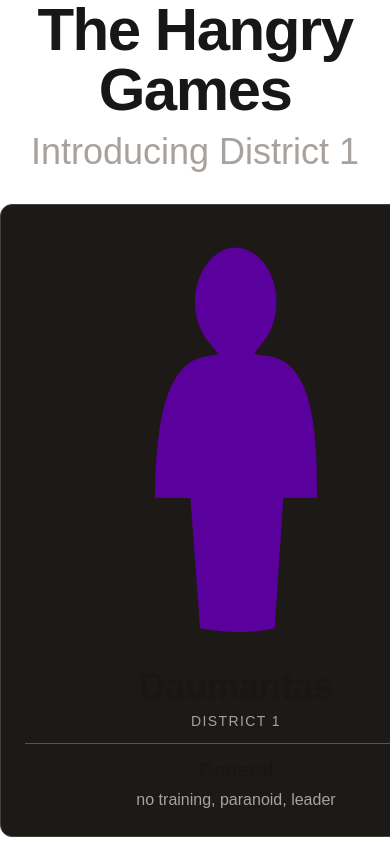
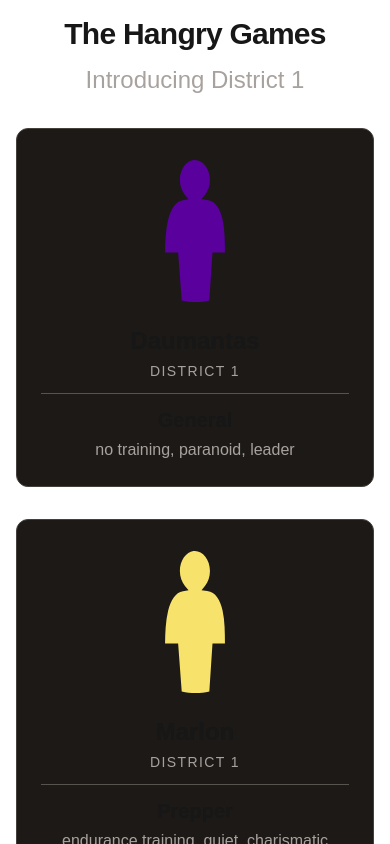
Before and after one commit to Illuminatus23/hangry-games, a Next.js app: page /intro in a window 390 px wide. Shown: the top 844 px of the page. Built offline with nearby package versions, Linux system fonts and the light colour scheme.

Commit message:
documenting functions and responsive style fixes

```diff
--- a/src/app/components/playerIntros.js
+++ b/src/app/components/playerIntros.js
@@ -9,7 +9,7 @@ export default function PlayerIntros({ players, district }) {
   const districtPlayers = players.filter(p => p.district === Number(district));
 
   return (
-    <div className="flex gap-8 w-full overflow-hidden">
+    <div className="flex flex-col sm:flex-row gap-8 w-full overflow-hidden">
       {districtPlayers.map((player, idx) => (
         <motion.div
           key={`${district}-${player.id}`}
@@ -18,8 +18,8 @@ export default function PlayerIntros({ players, district }) {
           animate={{ x: 0, opacity: 1 }}
           transition={{ type: "spring", stiffness: 80, damping: 16, delay: idx * 0.1 }}
         >
-          <GiPerson style={{ fontSize: '50vh' }} fill={player.color} />
-          <h2 className="text-4xl font-bold mt-4">{player.name}</h2>
+          <GiPerson style={{ fontSize: 'min(50vh, 40vw)' }} fill={player.color} />
+          <h2 className="text-2xl sm:text-4xl font-bold mt-4">{player.name}</h2>
           <p className="text-stone-400 text-sm uppercase tracking-widest mt-1">District {player.district}</p>
           <hr className="border-stone-600 my-3 w-full" />
           <p className="text-xl font-semibold">{player.job}</p>
--- a/src/app/game/page.js
+++ b/src/app/game/page.js
@@ -68,15 +68,15 @@ export default function Game() {
   }, []);
 
   return (
-    <div className="grid sm:p-20 font-[family-name:var(--font-geist-sans)]">
+    <div className="grid p-4 sm:p-20 font-[family-name:var(--font-geist-sans)]">
       <header>
         <p className="text-4xl">The Hangry Games</p>
         <p className="text-2xl text-gray-600">Round {roundCount.toString()}</p>
         <p className="text-2xl text-gray-600">{players?.filter(p => p.health > 0).length.toString()} Players</p>
       </header>
-      <main className="grid grid-cols-4 2xl:grid-cols-5 gap-3">
+      <main className="grid grid-cols-1 md:grid-cols-4 2xl:grid-cols-5 gap-3">
         {mapHexes &&
-          <div className="col-span-3 2xl:col-span-4">
+          <div className="md:col-span-3 2xl:col-span-4">
             <HexMapAnimated mapHexes={mapHexes} players={players} round={roundCount} woundEvents={woundEvents} />
           </div>
         }
@@ -103,7 +103,7 @@ export default function Game() {
           </div>
         }
       </main>
-      <footer className="grid grid-cols-4 2xl:grid-cols-6 my-10">
+      <footer className="grid grid-cols-2 sm:grid-cols-4 2xl:grid-cols-6 my-10">
         {players && <PlayerList players={players} />}
       </footer>
     </div>
--- a/src/app/intro/page.js
+++ b/src/app/intro/page.js
@@ -26,17 +26,17 @@ export default function Intro() {
   if (!players) return null;
 
   return (
-    <div className="min-h-screen flex flex-col items-center sm:p-20 font-[family-name:var(--font-geist-sans)]">
+    <div className="min-h-screen flex flex-col items-center p-4 sm:p-20 font-[family-name:var(--font-geist-sans)]">
       <header className="text-center mb-8">
-        <p className="text-6xl font-bold tracking-tight">The Hangry Games</p>
-        <p className="text-stone-400 mt-3 text-4xl">Introducing District {district}</p>
+        <p className="text-3xl sm:text-6xl font-bold tracking-tight">The Hangry Games</p>
+        <p className="text-stone-400 mt-3 text-2xl sm:text-4xl">Introducing District {district}</p>
       </header>
 
       <main className="w-full">
         <PlayerIntros players={players} district={district} />
       </main>
 
-      <div className="flex gap-4 mt-10">
+      <div className="flex flex-wrap justify-center gap-4 mt-10">
         <button
           className="bg-stone-700 hover:bg-stone-600 text-white font-bold py-2 px-6 rounded-lg transition-colors disabled:opacity-40 disabled:cursor-not-allowed"
           onClick={() => setDistrict(d => d - 1)}
--- a/src/app/page.js
+++ b/src/app/page.js
@@ -30,9 +30,9 @@ export default function Home() {
   const isFormView = view === 'customize-form';
 
   return (
-    <div className={`min-h-screen flex flex-col sm:p-20 font-[family-name:var(--font-geist-sans)] ${isFormView ? '' : 'items-center justify-center'}`}>
+    <div className={`min-h-screen flex flex-col p-4 sm:p-20 font-[family-name:var(--font-geist-sans)] ${isFormView ? '' : 'items-center justify-center'}`}>
       <header className="text-center mb-10">
-        <p className="text-6xl font-bold tracking-tight">The Hangry Games</p>
+        <p className="text-3xl sm:text-6xl font-bold tracking-tight">The Hangry Games</p>
         <p className="text-stone-400 mt-3 text-lg">May the Hanger be ever in your favor.</p>
       </header>
 
--- a/src/app/results/page.js
+++ b/src/app/results/page.js
@@ -63,13 +63,13 @@ export default function Results() {
   const isTopThree = place <= 3;
 
   return (
-    <div className="min-h-screen flex flex-col sm:p-20 font-[family-name:var(--font-geist-sans)]">
+    <div className="min-h-screen flex flex-col p-4 sm:p-20 font-[family-name:var(--font-geist-sans)]">
       <header className="text-center mb-8">
-        <p className="text-6xl font-bold tracking-tight">The Hangry Games</p>
-        <p className="text-stone-400 mt-3 text-2xl">Final Results</p>
+        <p className="text-3xl sm:text-6xl font-bold tracking-tight">The Hangry Games</p>
+        <p className="text-stone-400 mt-3 text-lg sm:text-2xl">Final Results</p>
       </header>
 
-      <main className="flex gap-8 w-full flex-1">
+      <main className="flex flex-col md:flex-row gap-8 w-full flex-1">
         {/* Left: player card */}
         <motion.div
           key={`card-${player.id}`}
@@ -78,8 +78,8 @@ export default function Results() {
           animate={{ x: 0, opacity: 1 }}
           transition={{ type: 'spring', stiffness: 80, damping: 16 }}
         >
-          <GiPerson style={{ fontSize: '50vh' }} fill={player.color} />
-          <h2 className="text-4xl font-bold mt-4">{player.name}</h2>
+          <GiPerson style={{ fontSize: 'min(50vh, 40vw)' }} fill={player.color} />
+          <h2 className="text-2xl sm:text-4xl font-bold mt-4">{player.name}</h2>
           <p className="text-stone-400 text-sm uppercase tracking-widest mt-1">District {player.district}</p>
           <hr className="border-stone-600 my-3 w-full" />
           <p className="text-xl font-semibold">{player.job}</p>
@@ -98,12 +98,12 @@ export default function Results() {
         >
           {isTopThree ? (
             <div className={`border-2 rounded-xl p-6 ${placeConfig.banner}`}>
-              <p className={`text-5xl font-bold ${placeConfig.text}`}>
+              <p className={`text-3xl sm:text-5xl font-bold ${placeConfig.text}`}>
                 {placeConfig.icon}{placeConfig.label}
               </p>
             </div>
           ) : (
-            <p className="text-4xl font-bold text-stone-400">{ordinal(place)}</p>
+            <p className="text-2xl sm:text-4xl font-bold text-stone-400">{ordinal(place)}</p>
           )}
 
           <div className="bg-stone-900 border border-stone-700 rounded-xl p-6 flex flex-col gap-4">
@@ -140,7 +140,7 @@ export default function Results() {
         </motion.div>
       </main>
 
-      <div className="flex gap-4 mt-10 justify-center">
+      <div className="flex flex-wrap gap-4 mt-10 justify-center">
         <button
           className="bg-stone-700 hover:bg-stone-600 text-white font-bold py-2 px-6 rounded-lg transition-colors disabled:opacity-40 disabled:cursor-not-allowed"
           onClick={() => setIdx(i => i - 1)}
--- a/src/tools/combatCycle.js
+++ b/src/tools/combatCycle.js
@@ -3,6 +3,7 @@ import { nonCombatCycleDecisions, nonCombatCycle } from "./nonCombatCycle";
 import { d10, d100, selectRandom, article } from "./utils";
 import { logBattle, logBattleList, logMiss, logHit, logDeath, logAlliance, logAllianceCheck } from "./logStyles";
 
+// Builds the attack sentence; verbFirst weapons (e.g. boomerang) use "throws X at Y" order instead of "attacks Y with X".
 function attackPhrase(attackerName, defenderName, weapon) {
     const stats = weaponsStats[weapon];
     if (stats.verbFirst) {
@@ -11,6 +12,7 @@ function attackPhrase(attackerName, defenderName, weapon) {
     return attackerName + ' ' + stats.verb + ' ' + defenderName + ' with ' + article(weapon) + ' ' + weapon;
 }
 
+// Groups all living players by hex, then runs hexBattle for contested hexes and nonCombatCycle for solo players.
 export function combatCycleNew(livingPlayers, mapHexes, logContent, isFirstRound, roundCount = 1, betrayers = [], teamsArray = [], woundEvents = []) {
     const availableHexes = mapHexes.map(hex =>
         hex.hex.q.toString() + hex.hex.r.toString() + hex.hex.s.toString()
@@ -58,6 +60,7 @@ export function combatCycleNew(livingPlayers, mapHexes, logContent, isFirstRound
     }
 }
 
+// Resolves one round of combat for all players sharing a hex: hide rolls, attacks, hex capture, and post-combat alliance checks.
 export function hexBattle(currentHex, hexName, battle, logContent, isFirstRound, roundCount, teamsArray = [], woundEvents = []) {
     let announced = false;
     const playersNonCombat = [];
@@ -138,6 +141,7 @@ export function hexBattle(currentHex, hexName, battle, logContent, isFirstRound,
     };
 }
 
+// After a peaceful hex (no combat announced), rolls for spontaneous alliance between solo players who both pass a lead check.
 function checkAllianceFormation(battle, logContent, teamsArray) {
     const solos = battle.filter(p => p.health > 0 && p.teamleader === -1);
     if (solos.length < 2) return;
@@ -168,6 +172,7 @@ function checkAllianceFormation(battle, logContent, teamsArray) {
     ));
 }
 
+// Resolves one attack: hit/miss roll, damage, grenade fumble chance. Updates kills, killLog, and death fields on the player objects in place.
 export function attackResults(attacker, targets, currentHex, roundCount, inBattle, woundEvents = null) {
     if (d10() > attacker.aggro && attacker.weapon === 'bare fist') {
         return null;
@@ -212,6 +217,7 @@ export function attackResults(attacker, targets, currentHex, roundCount, inBattl
     return null;
 }
 
+// Returns true if the weapon should be depleted this turn; ammo value in weaponsStats is the percent chance of running out.
 export function ammoCheck(weapon) {
     const ammo = weaponsStats[weapon].ammo;
     return ammo > 0 && d100() < ammo;
--- a/src/tools/nonCombatCycle.js
+++ b/src/tools/nonCombatCycle.js
@@ -3,6 +3,7 @@ import { getValidTravelHexes, updateHexLocation } from "./helpers";
 import { d10, hexLookup, selectRandom, article } from "./utils";
 import { logDeath, logMove, logCraft } from "./logStyles";
 
+// Decides whether a solo player forages (stays) or moves; armed players get a +2 bonus making them more likely to forage.
 export function nonCombatCycleDecisions(player) {
     const hasWeaponMod = (player.weapon !== 'bare fist') ? 2 : 0;
     // Armed/confident players stay to forage; unarmed/scared players move
@@ -10,6 +11,7 @@ export function nonCombatCycleDecisions(player) {
     return playerForages;
 }
 
+// Runs foraging actions (heal, find weapon, craft, fortify) for stationary players, then moves roaming players toward goals based on aggro.
 export function nonCombatCycle(playersMoving, playersNonCombat, mapHexes, logContent) {
     playersNonCombat.forEach(player => {
         const currentHex = hexLookup(player.location, mapHexes)[0];
```
Also changed, not shown: src/tools/helpers.js (+17 -1 lines).
